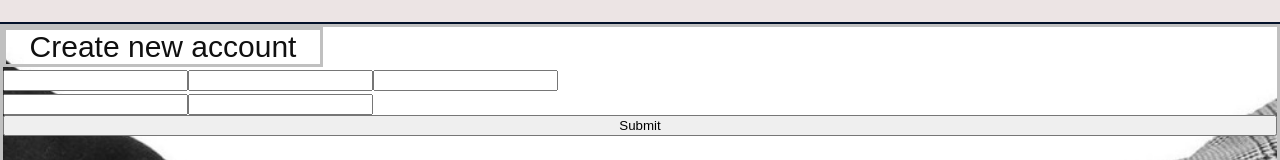
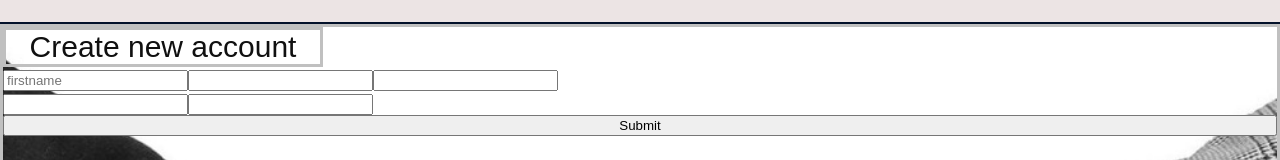
Before and after one commit to cyberstizz/basicbank, a React (Create React App) app: page /create in a window 1280 px wide. Shown: the part 152-312 px from the top of the page. Built offline with nearby package versions, Linux system fonts and the light colour scheme.

Commit message:
added a placeholder for the first name field

```diff
--- a/src/components/Create.js
+++ b/src/components/Create.js
@@ -33,7 +33,7 @@ const Create = () => {
 
         <form className="createNewAccountForm">
             <div className="createUserSection">
-        <input></input>
+        <input placeholder="firstname"></input>
         <input></input>
         <input></input>
         </div>
```
